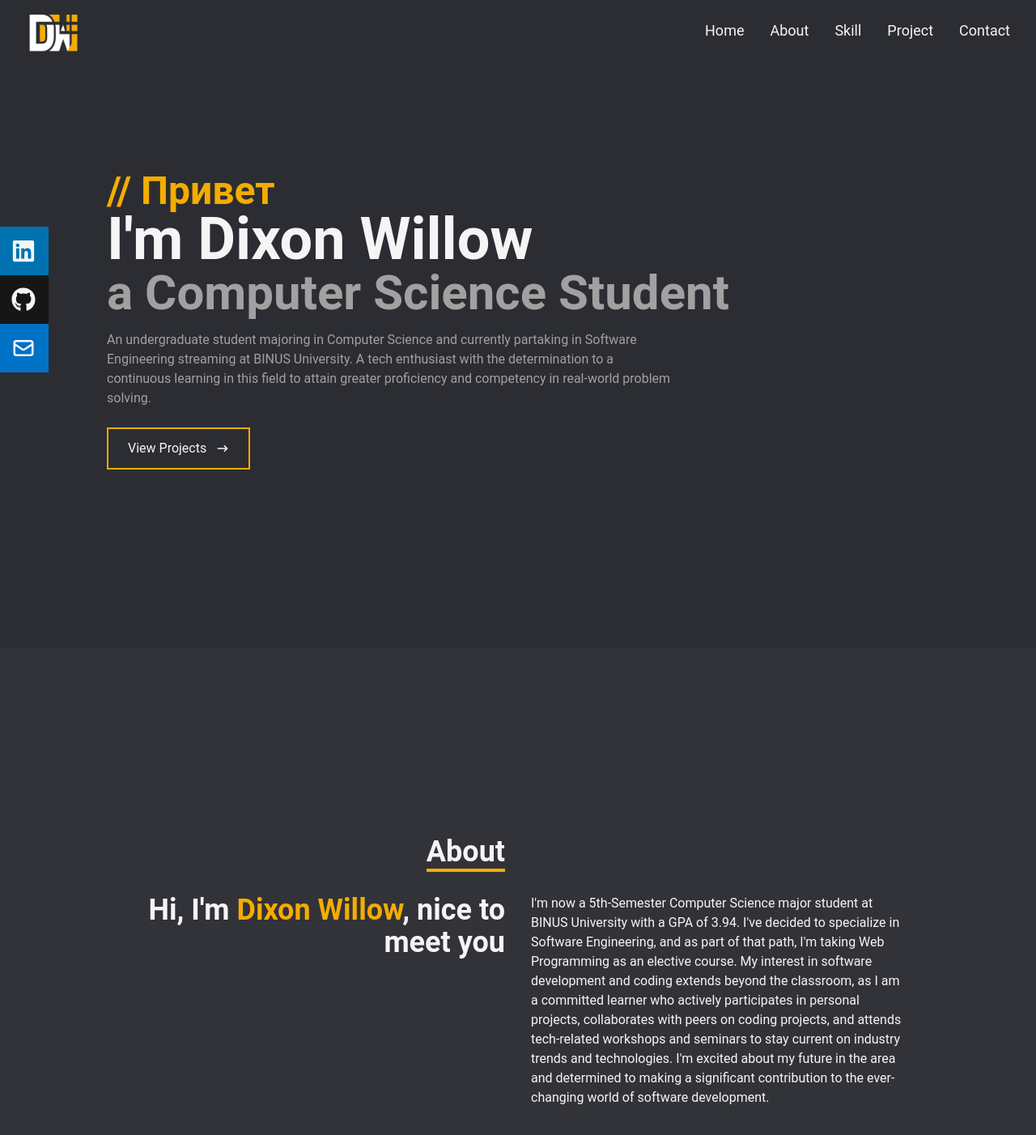
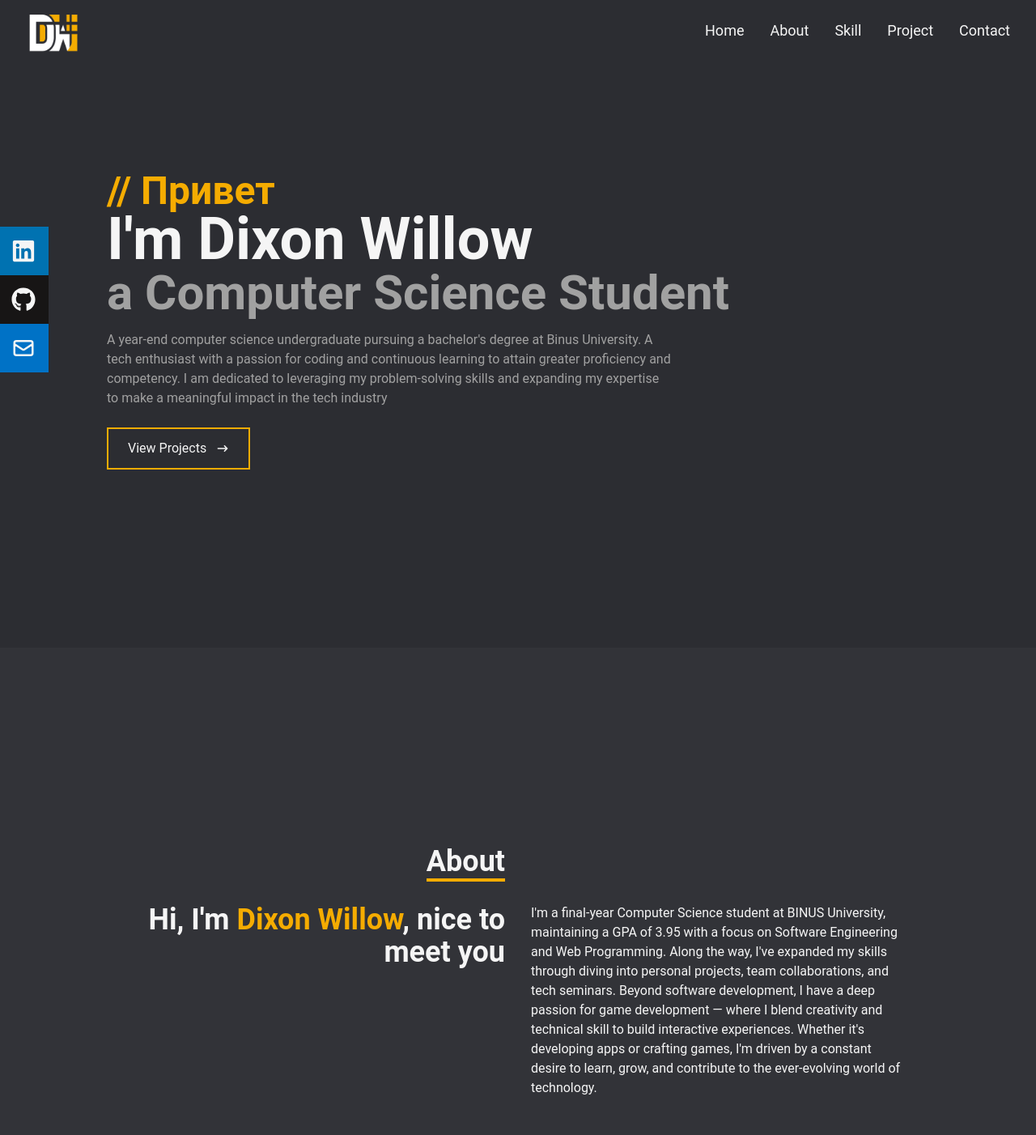
Before and after one commit to Dyxelta/Portofolio-Website, a React (Vite) app: page / in a window 1280 px wide. Shown: the top 1402 px of the page at 81% size. Built offline with nearby package versions, Linux system fonts and the light colour scheme.

Commit message:
feat: changing description and about

```diff
--- a/src/components/About.jsx
+++ b/src/components/About.jsx
@@ -39,7 +39,7 @@ const About = () => {
                             visible: {opacity:1, x:0} }}
                 >
                     <p className='text-offwhite'>
-                    I'm now a 5th-Semester Computer Science major student at BINUS University with a GPA of 3.94. I've decided to specialize in Software Engineering, and as part of that path, I'm taking Web Programming as an elective course. My interest in software development and coding extends beyond the classroom, as I am a committed learner who actively participates in personal projects, collaborates with peers on coding projects, and attends tech-related workshops and seminars to stay current on industry trends and technologies. I'm excited about my future in the area and determined to making a significant contribution to the ever-changing world of software development.
+                    I'm a final-year Computer Science student at BINUS University, maintaining a GPA of 3.95 with a focus on Software Engineering and Web Programming. Along the way, I've expanded my skills through diving into personal projects, team collaborations, and tech seminars. Beyond software development, I have a deep passion for game development — where I blend creativity and technical skill to build interactive experiences. Whether it's developing apps or crafting games, I'm driven by a constant desire to learn, grow, and contribute to the ever-evolving world of technology.
                     </p>
                 </motion.div>
             </div>
--- a/src/components/Hero.jsx
+++ b/src/components/Hero.jsx
@@ -20,7 +20,7 @@ const Hero = () => {
             <h3 className='text-2xl sm:text-5xl font-bold text-primary'>// <Typewriter typeSpeed={100} backSpeed={30} cursor={false} words={['Hi ','Halo ','Привет ', '你好 ', 'こんにちは ', '안녕하세요 ','مرحبًا ']} loop/></h3>
             <h1 className='text-4xl sm:text-7xl font-bold text-offwhite'>I'm Dixon Willow</h1>
             <h2 className='text-3xl sm:text-6xl font-bold text-offwhite-dark'>a Computer Science Student</h2>
-            <p className='max-w-[700px] py-4 text-offwhite-dark'>An undergraduate student majoring in Computer Science and currently partaking in Software Engineering streaming at BINUS University. A tech enthusiast with the determination to a continuous learning in this field to attain greater proficiency and competency in real-world problem solving.</p>
+            <p className='max-w-[700px] py-4 text-offwhite-dark'>A year-end computer science undergraduate pursuing a bachelor's degree at Binus University. A tech enthusiast with a passion for coding and continuous learning to attain greater proficiency and competency. I am dedicated to leveraging my problem-solving skills and expanding my expertise to make a meaningful impact in the tech industry</p>
             <div>
                 <Link to='projects' smooth={true} duration={500}>
                     <button className='group flex items-center border-2 text-offwhite border-primary px-6 py-3 my-2 hover:bg-primary hover:scale-105 hover:text-bgblack duration-300'>
```
